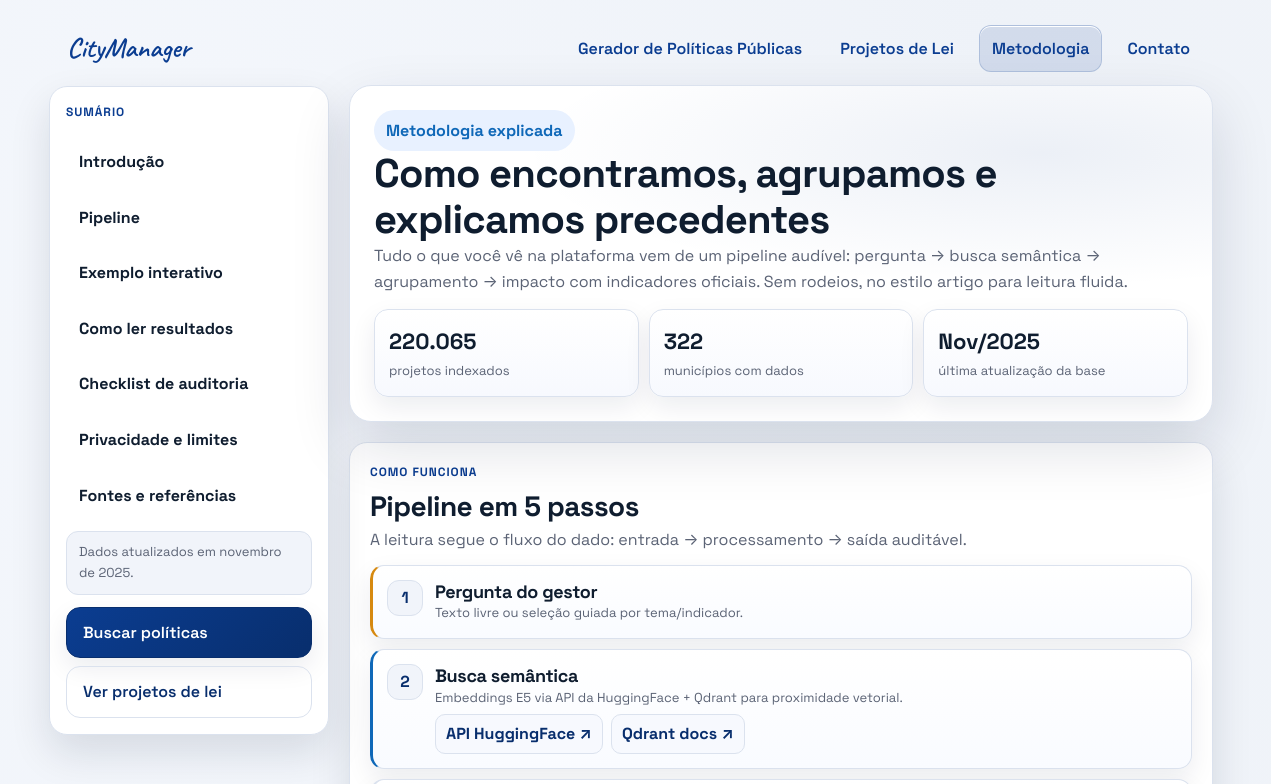
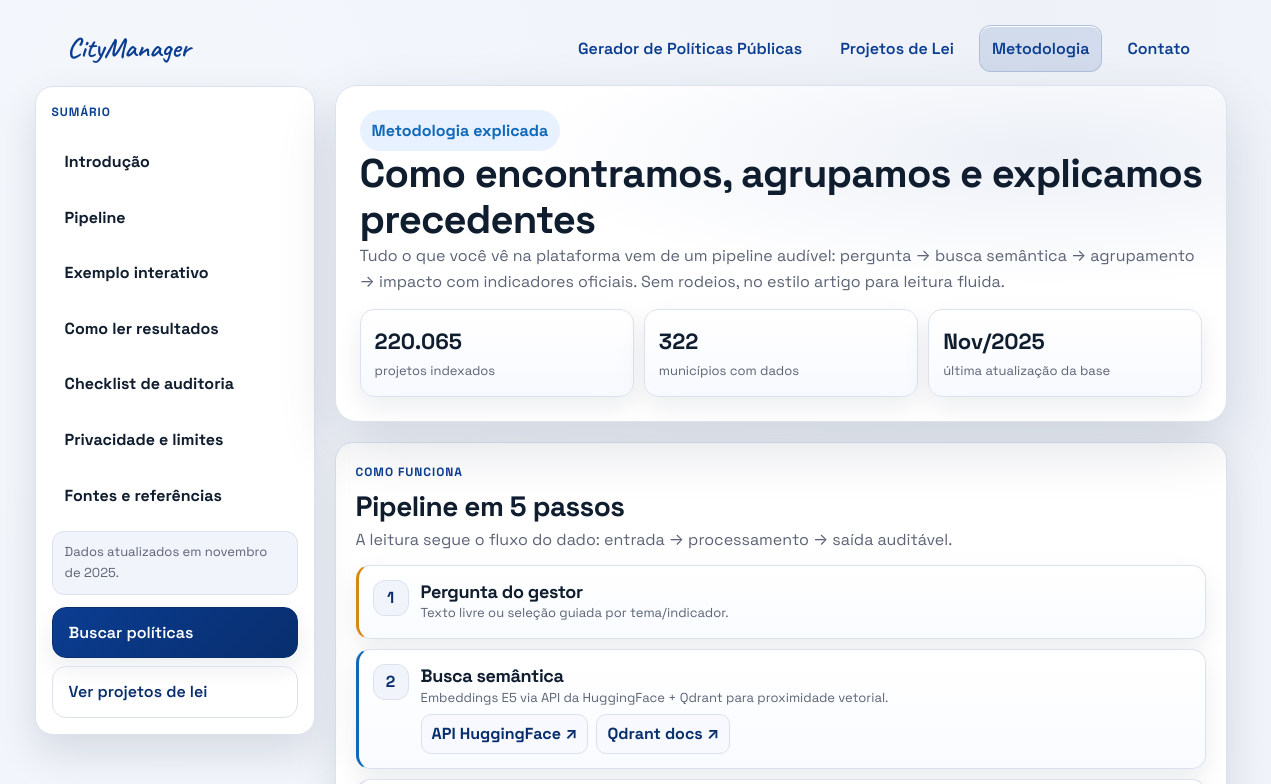
Before and after one commit to thiagoambiel/SonarMunicipal, a Next.js app: page /methodology in a window 1536 px wide. Shown: the top 784 px of the page, without its empty margins (137-1408 px from the left). Built offline with nearby package versions, Linux system fonts and the light colour scheme.

Commit message:
Somu UI/UX Improvements

```diff
--- a/src/app/globals.css
+++ b/src/app/globals.css
@@ -1443,6 +1443,12 @@ p {
   gap: var(--space-20);
 }
 
+@media (min-width: 1500px) {
+  .article-shell {
+    width: 80%;
+  }
+}
+
 .article-sidebar {
   position: sticky;
   top: 86px;
```
